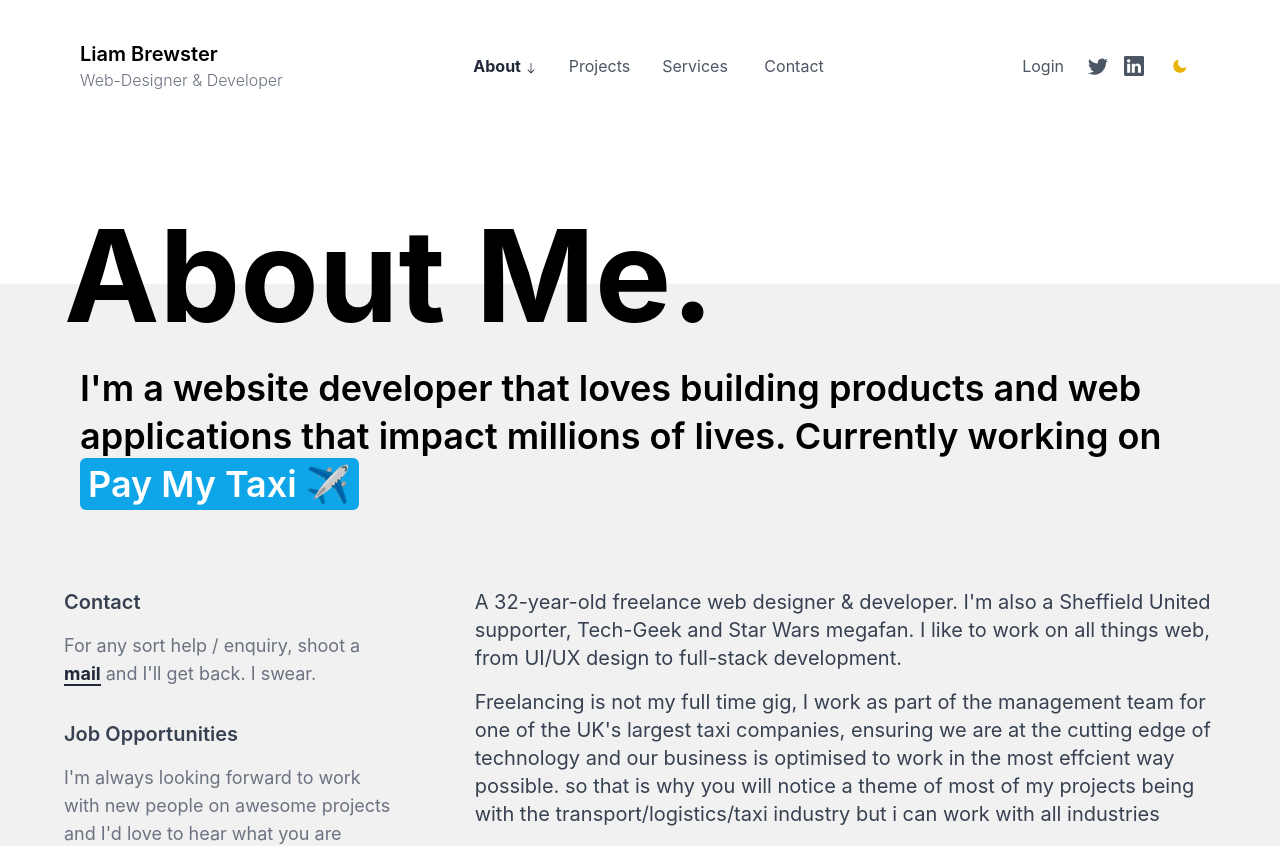
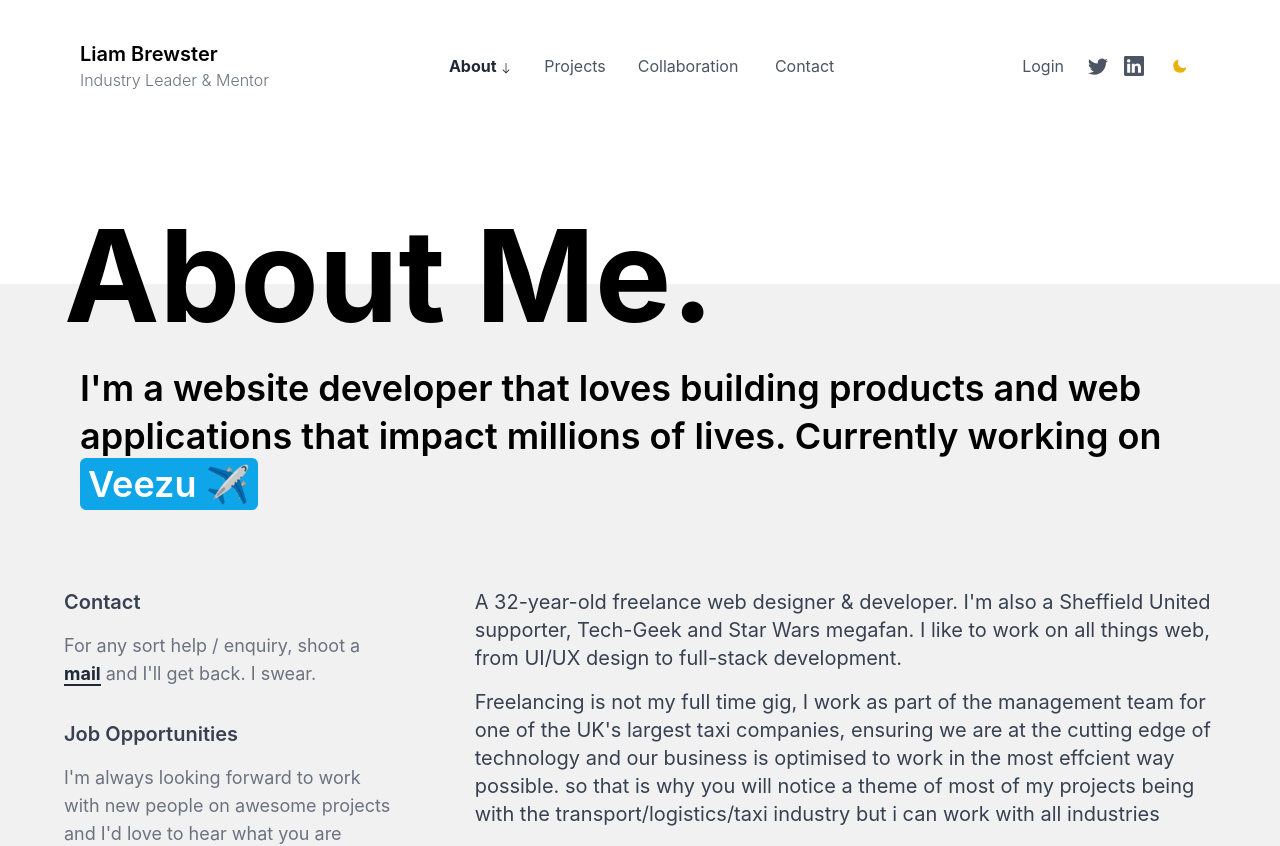
Before and after one commit to liambrewster/portfolio_site, a Next.js app: page /about in a window 1280 px wide. Shown: the top 846 px of the page. Built offline with nearby package versions, Linux system fonts and the light colour scheme; no server answers.

Commit message:
chore: update home and colloboration pages

```diff
--- a/components/AboutMe.js
+++ b/components/AboutMe.js
@@ -109,6 +109,7 @@ export default function AboutMe() {
 							</p>
 						))}
 						{/* TODO: update to next image tags */}
+						{/* TODO: Change this to be a carousel of companies i hav worked with over the years , like the car badge on a starred project*/}
 						<h1 className='bg-sky-500 text-3xl rounded-md px-2 py-1 inline-block font-bold text-gray-50'>
 							Tech Stack
 						</h1>
--- a/components/Contact.js
+++ b/components/Contact.js
@@ -187,7 +187,6 @@ export default function Contact() {
 								value={message}
 								onChange={onChange}
 							></textarea>
-							{/* TODO: where should the form submit to? telegram or email? */}
 							<button
 								type='submit'
 								className='bg-sky-500 rounded-md w-1/2 mx-4 mt-8 py-2 text-gray-50 text-xs font-bold'
--- a/components/FavouriteProjects.js
+++ b/components/FavouriteProjects.js
@@ -39,6 +39,7 @@ export default function FavouriteProjects() {
 						href='https://paymytaxi.co'
 						className='w-full block col-span-3 shadow-2xl'
 						target='_blank'
+						rel='noreferrer'
 					>
 						<div className='relative overflow-hidden'>
 							<img
@@ -59,6 +60,7 @@ export default function FavouriteProjects() {
 						href='https://alexsom.co.uk/'
 						className='w-full block col-span-3  sm:col-span-2 shadow-2xl'
 						target='_blank'
+						rel='noreferrer'
 					>
 						<div className='relative overflow-hidden'>
 							{/* <div className="overlay absolute inset-0 bg-black bg-opacity-70 z-10"></div> */}
@@ -80,6 +82,7 @@ export default function FavouriteProjects() {
 						href='https://liambrewster.co.uk'
 						className='w-full block col-span-3 sm:col-span-1  object-cover'
 						target='_blank'
+						rel='noreferrer'
 					>
 						<div className='relative overflow-hidden shadow-2xl'>
 							{/* <div className="overlay absolute inset-0 bg-black bg-opacity-70 z-10"></div> */}
--- a/components/FavouriteServices.js
+++ b/components/FavouriteServices.js
@@ -8,9 +8,9 @@ export default function FavouriteServices() {
 			<div className='max-w-6xl mx-auto'>
 				<header className='flex flex-col md:flex-row justify-between items-center pt-40 mx-10 md:my-20 lg:my-0'>
 					<h1 className='text-6xl lg:text-9xl max-w-lg font-bold text-gray-500 my-20 md:my-0 md:text-white dark:text-gray-600 text-center'>
-						Popular Services
+						Popular Collaboration
 					</h1>
-					<Link href='/services'>
+					<Link href='/collaboration'>
 						<a className='mb-20 md:mb-0 px-8 py-4 rounded-md bg-white shadow-lg text-xl font-semibold flex flex-row space-x-4 items-center dark:text-gray-700'>
 							<svg
 								xmlns='http://www.w3.org/2000/svg'
@@ -27,7 +27,7 @@ export default function FavouriteServices() {
 									d='M15 2a1 1 0 0 0-1-1H2a1 1 0 0 0-1 1v12a1 1 0 0 0 1 1h12a1 1 0 0 0 1-1V2zM0 2a2 2 0 0 1 2-2h12a2 2 0 0 1 2 2v12a2 2 0 0 1-2 2H2a2 2 0 0 1-2-2V2zm5.854 8.803a.5.5 0 1 1-.708-.707L9.243 6H6.475a.5.5 0 1 1 0-1h3.975a.5.5 0 0 1 .5.5v3.975a.5.5 0 1 1-1 0V6.707l-4.096 4.096z'
 								/>
 							</svg>
-							<p>View all Services</p>
+							<p>View all Collaborations</p>
 						</a>
 					</Link>
 				</header>
@@ -47,7 +47,7 @@ export default function FavouriteServices() {
 								className='transform hover:scale-125 transition duration-2000 ease-out'
 							/>
 							<h1 className='absolute top-10 left-10 text-gray-50 font-bold text-xl bg-sky-500 rounded-md px-2'>
-								SEO Optimisation
+								Outsourcing Strategies
 							</h1>
 							<h1 className='absolute bottom-10 left-10 text-gray-50 font-bold text-xl'>
 								01
@@ -67,7 +67,7 @@ export default function FavouriteServices() {
 								className='transform hover:scale-125 transition duration-2000 ease-out'
 							/>
 							<h1 className='absolute top-10 left-10 text-gray-50 font-bold text-xl bg-sky-500 rounded-md px-2'>
-								Web Development
+								Technical Fault Diagnosis and Resolution
 							</h1>
 							<h1 className='absolute bottom-10 left-10 text-gray-50 font-bold text-xl'>
 								02
@@ -77,7 +77,7 @@ export default function FavouriteServices() {
 					{/* Single card */}
 					<a
 						href='#'
-						className='w-full block col-span-3 sm:col-span-1  object-cover'
+						className='w-full col-span-3 sm:col-span-1  gap-2 grid object-cover'
 					>
 						<div className='relative overflow-hidden shadow-2xl'>
 							{/* <div className="overlay absolute inset-0 bg-black bg-opacity-70 z-10"></div> */}
@@ -87,10 +87,24 @@ export default function FavouriteServices() {
 								className='transform hover:scale-125 transition duration-2000 ease-out object-cover shadow-2xl'
 							/>
 							<h1 className='absolute top-10 left-10 text-gray-50 font-bold text-xl bg-sky-500 rounded-md px-2'>
-								Website Maintenence
+								Operational Reviews and Enhancements
 							</h1>
 							<h1 className='absolute bottom-10 left-10 text-gray-50 font-bold text-xl'>
 								03
+							</h1>
+						</div>
+						<div className='relative overflow-hidden shadow-2xl'>
+							{/* <div className="overlay absolute inset-0 bg-black bg-opacity-70 z-10"></div> */}
+							<img
+								src='/WebMainService.png'
+								alt='Website Maintenence'
+								className='transform hover:scale-125 transition duration-2000 ease-out object-cover shadow-2xl'
+							/>
+							<h1 className='absolute top-10 left-10 text-gray-50 font-bold text-xl bg-sky-500 rounded-md px-2'>
+								Performance Measurement and KPI Development
+							</h1>
+							<h1 className='absolute bottom-10 left-10 text-gray-50 font-bold text-xl'>
+								04
 							</h1>
 						</div>
 					</a>
--- a/components/Navbar.js
+++ b/components/Navbar.js
@@ -85,16 +85,16 @@ export default function Navbar() {
 							)}
 						</a>
 					</Link>
-					<Link href='/services'>
+					<Link href='/collaboration'>
 						<a
 							className={`text-base  ${
-								router.asPath === '/services'
+								router.asPath === '/collaboration'
 									? 'text-gray-800 font-bold dark:text-gray-400'
 									: 'text-gray-600 dark:text-gray-300 font-normal '
 							}`}
 						>
-							Services{' '}
-							{router.asPath === '/services' && (
+							Collaboration{' '}
+							{router.asPath === '/collaboration' && (
 								<svg
 									xmlns='http://www.w3.org/2000/svg'
 									width='16'
@@ -140,7 +140,6 @@ export default function Navbar() {
 				</div>
 
 				<div className='space-x-4 flex flex-row items-center'>
-					{/* TODO: build login screen */}
 					{/* TODO: build login screen */}
 					<Link href='/login'>
 						<a
@@ -243,9 +242,9 @@ export default function Navbar() {
 						Projects
 					</a>
 				</Link>
-				<Link href='/services'>
+				<Link href='/collaboration'>
 					<a className='text-base font-normal text-gray-600 dark:text-gray-300'>
-						Services
+						Collaboration
 					</a>
 				</Link>
 				<Link href='/contact'>
--- a/components/Projects.js
+++ b/components/Projects.js
@@ -33,6 +33,7 @@ const ProjectCard = ({ title, link, imgUrl, number }) => {
 			href={link}
 			className='w-full block shadow-2xl'
 			target='_blank'
+			rel='noreferrer'
 		>
 			<div className='relative overflow-hidden'>
 				<div className='h-72 object-cover'>
--- a/components/Services.js
+++ b/components/Services.js
@@ -8,7 +8,7 @@ export default function Services() {
 		<section className='bg-white dark:bg-gray-800'>
 			<div className='max-w-6xl mx-auto h-48 bg-white dark:bg-gray-800'>
 				<h1 className=' text-5xl md:text-9xl font-bold py-20 text-center md:text-left'>
-					My Services.
+					Collaboration .
 				</h1>
 			</div>
 			<div className='bg-[#F1F1F1] -mt-10 dark:bg-gray-900'>
@@ -30,24 +30,24 @@ export default function Services() {
 								Contact
 							</h1>
 							<p className='text-lg text-gray-500 mt-4 dark:text-gray-300'>
-								For any sort help / enquiry, shoot a{' '}
+								For any sort help / enquiry, shoot an{' '}
 								<a
 									href={`mailto:${userData.email}`}
 									className='text-gray-800 border-b-2 border-gray-800 dark:border-gray-300 font-bold dark:text-gray-300'
 								>
-									mail
+									email
 								</a>{' '}
 								and I&apos;ll get back. I swear.
 							</p>
 						</div>
 						<div className='mt-8'>
 							<h1 className='text-xl font-semibold text-gray-700 dark:text-gray-200'>
-								Not Seeing a Service?
+								Not Seeing a Collaboration You Want?
 							</h1>
 							<p className='text-lg text-gray-500 mt-4 dark:text-gray-300'>
-								I&apos;m always looking forward to work on new projects, so if you do
-								not see the service you want listed, it doesn&apos;t mean i am not
-								already doing it. Reach out and let&apos;s chat
+								I&apos;m always looking forward to to explore potential ways of engaging
+								or collaborating with new people within the UK taxi industry. Reach out
+								and let&apos;s chat
 							</p>
 						</div>
 						{/* Social Links */}
@@ -64,18 +64,6 @@ export default function Services() {
 									<p className='text-lg text-gray-500 font-mono relative overflow-hidden dark:text-gray-300'>
 										<div className='absolute h-0.5 w-full bg-gray-400 bottom-0 transform -translate-x-24 group-hover:translate-x-0 transition duration-300'></div>
 										Twitter
-									</p>
-								</a>
-							</div>
-							<div className='flex flex-row justify-start items-center'>
-								<a
-									href={userData.socialLinks.github}
-									className='flex flex-row items-center space-x-4 group'
-								>
-									<div className='my-4'>&rarr;</div>
-									<p className='text-lg text-gray-500 font-mono relative overflow-hidden dark:text-gray-300'>
-										<div className='absolute h-0.5 w-full bg-gray-400 bottom-0 transform -translate-x-24 group-hover:translate-x-0 transition duration-300'></div>
-										GitHub
 									</p>
 								</a>
 							</div>
--- a/components/ServicesTile.js
+++ b/components/ServicesTile.js
@@ -7,7 +7,7 @@ export default function ServicesTile() {
 		<section className='bg-white dark:bg-gray-800'>
 			<div className='max-w-6xl mx-auto h-48 bg-white dark:bg-gray-800'>
 				<h1 className=' text-5xl md:text-9xl font-bold py-20 text-center md:text-left'>
-					Service Options
+					Collaboration Options
 				</h1>
 			</div>
 			{/* Grid starts here */}
@@ -31,14 +31,14 @@ export default function ServicesTile() {
 const ServiceCard = ({ title, link, imgUrl, number }) => {
 	return (
 		<a
-			href={`/services${link}`}
+			href={`/collaboration${link}`}
 			className='w-full block shadow-2xl'
 		>
 			<div className='relative overflow-hidden'>
 				<div className='h-72 object-cover'>
 					<img
 						src={imgUrl}
-						alt='Services'
+						alt='Collaboration'
 						className='transform hover:scale-125 transition duration-2000 ease-out object-cover h-full w-full'
 					/>
 				</div>
--- a/constants/data.js
+++ b/constants/data.js
@@ -1,7 +1,7 @@
 const userData = {
 	githubUsername: 'liambrewster',
 	name: 'Liam Brewster',
-	designation: 'Web-Designer & Developer',
+	designation: 'Industry Leader & Mentor',
 	avatarUrl: '/avatar.png',
 	email: 'Liam@liambrewster.co.uk',
 	address: 'Sheffield, United Kingdom.',
@@ -36,58 +36,81 @@ const userData = {
 			`I'm fiercely dedicated to designing the best websites I possibly can for clients like you, websites that not only look beautiful but leave your competitors in the dust and help your business grow.`,
 			`In my spare time, I'm often found being crazy with my two daughters and the dog, either that or I'm shut in a dark room watching too much youtube of probably football highlights.`,
 		],
-		currentProject: 'Pay My Taxi',
-		currentProjectUrl: 'https://paymytaxi.co',
+		currentProject: 'Veezu',
+		currentProjectUrl: 'https://Veezu.co.uk',
 	},
 	services: {
-		title:
-			'I work on everything that relates to the web, so that includes from ideas and designs, through to development and finally the ongoing support through maintainence or SEO services',
+		title: 'Lets Connect and Collaborate!',
 		description: [
-			`I can offer so much to you and your business which can range from helping out with the smooth running of the project in a consutancy role, ensuring your design and development team deliver you the perfect project, or getting my hands dirty myself and writing lines of code to bring your ideas to life. Furthermore, I also offer long-term support, hosting/domain advice, and marketing to grow your business.`,
-			`With my abilities as a frontend and backend developer allows me to create everything from small business websites, to live bidding platforms, eCommerce stores, blogs, booking systems, finance systems, business portals, health and hospital systems, online business systems, eLearning platforms, user interfaces, and even fully functional custom social networks.`,
-			`Despite being Sheffield, UK based, I work with clients all over the world.`,
-			`Reach out for a chat and lets talk through your ideas and projects`,
+			`With a wealth of knowledge and seasoned experience, I bring valuable expertise to the table, poised to advise and guide on any business decisions effectively. My depth of insight enables strategic counsel that empowers informed decision-making, ensuring the business navigates toward success with confidence and clarity.`,
+			`I'm passionate about sharing insights, strategising for growth, and exploring exciting opportunities within the UK taxi industry. Whether it's casual coffee chats to exchange ideas, strategy meetings to brainstorm innovative approaches, or consultations for business enhancement, I'm open to engaging in discussions that drive positive change.`,
+			`Moreover, I'm also open to exploring consultancy engagements, be it for payment, equity participation, or non-executive positions—provided they align with ethical considerations and avoid competition or conflicts of interest with my current commitments.`,
+			`Let's explore ways to innovate and evolve the UK taxi landscape together. Reach out for a friendly conversation or to explore potential collaborations!`,
 		],
 	},
+
 	servicesList: [
 		// TODO: create all these pages
+		// Expanding on these, here are ten more collaboration opportunities:
+		// extra options:
+		// Strategic Planning and Implementation
 		{
-			title: 'Web Design',
+			title: 'Outsourcing Strategies',
 			link: '#',
 			imgUrl: '/WebDesignService.png',
 		},
 		{
-			title: 'Web Development',
+			title: 'Resource Allocation & Management',
 			link: '#',
 			imgUrl: '/WebDevService.png',
 		},
 		{
-			title: 'Website Maintenance',
+			title: 'Change Management Initiatives and Roadmaps',
 			link: '#',
 			imgUrl: '/WebMainService.png',
 		},
 		{
-			title: 'Wordpress Websites',
+			title: 'Staff Engagement and Training Consultancy',
 			link: '#',
 			imgUrl: '/WordpressWeb.png',
 		},
 		{
-			title: 'SEO',
+			title: 'Technical Fault Diagnosis and Resolution',
 			link: '#',
 			imgUrl: '/SeoServ.png',
 		},
 		{
-			title: 'Ecommerce Site',
+			title: 'Operational Reviews and Enhancements',
 			link: '#',
 			imgUrl: '/EcomServ.png',
 		},
 		{
-			title: 'Social Media Management',
+			title: 'Efficiency Audits and Streamlining Processes',
 			link: '#',
 			imgUrl: '/SocialMediaServ.png',
 		},
 		{
-			title: 'Ad Campaign Optimisation',
+			title: 'Technical Audits for Systems and Infrastructure',
+			link: '#',
+			imgUrl: '/AdvertService.png',
+		},
+		{
+			title: 'Performance Measurement and KPI Development',
+			link: '#',
+			imgUrl: '/AdvertService.png',
+		},
+		{
+			title: 'Crisis and Business Continuity Planning',
+			link: '#',
+			imgUrl: '/AdvertService.png',
+		},
+		{
+			title: 'Data Analysis and BI Consultancy',
+			link: '#',
+			imgUrl: '/AdvertService.png',
+		},
+		{
+			title: 'Strategic Planning and Implementation',
 			link: '#',
 			imgUrl: '/AdvertService.png',
 		},
@@ -96,10 +119,10 @@ const userData = {
 		{
 			title: 'Working With YOU!',
 			company: 'Your Company',
-			year: '2022',
+			year: '2024',
 			companyLink: 'https://liambrewster.co.uk/contact',
 			desc:
-				'This is the year, both me and you get to work together on an exciting project',
+				'This is the year, both me and you get to work together on an exciting collobration projects',
 		},
 		{
 			title: 'More Freelance Work',
```
Also changed, not shown: components/Hero.js (+9 -8 lines), pages/index.js (+13 -13 lines), pages/collaboration/index.js (renamed from pages/services/index.js), 1 other file (tests, documents, lock files or other folders).
